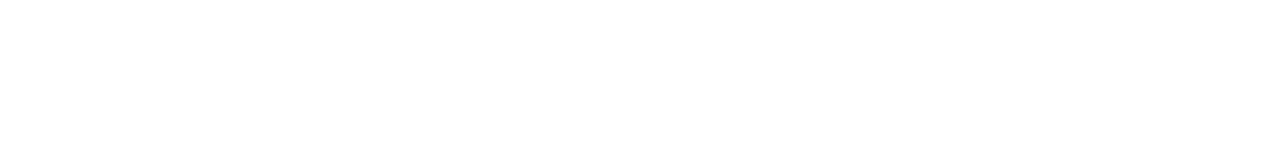
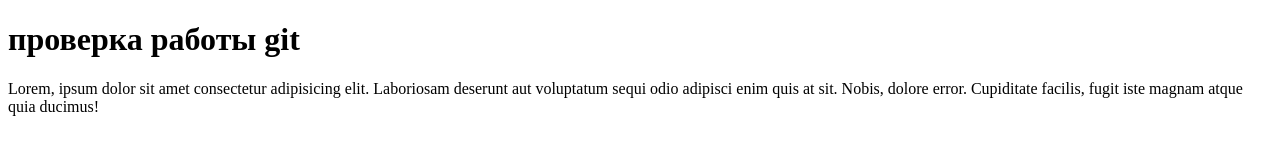
Before and after one commit to Linseaz/test-git, a plain HTML site: page index.html in a window 1280 px wide. Drawn offline with Linux system fonts and the light colour scheme.

Commit message:
update: change index.html

```diff
--- a/index.html
+++ b/index.html
@@ -7,6 +7,7 @@
     <title>Document</title>
 </head>
 <body>
-
+    <h1>проверка работы git</h1>
+    <p>Lorem, ipsum dolor sit amet consectetur adipisicing elit. Laboriosam deserunt aut voluptatum sequi odio adipisci enim quis at sit. Nobis, dolore error. Cupiditate facilis, fugit iste magnam atque quia ducimus!</p>
 </body>
 </html>
```
